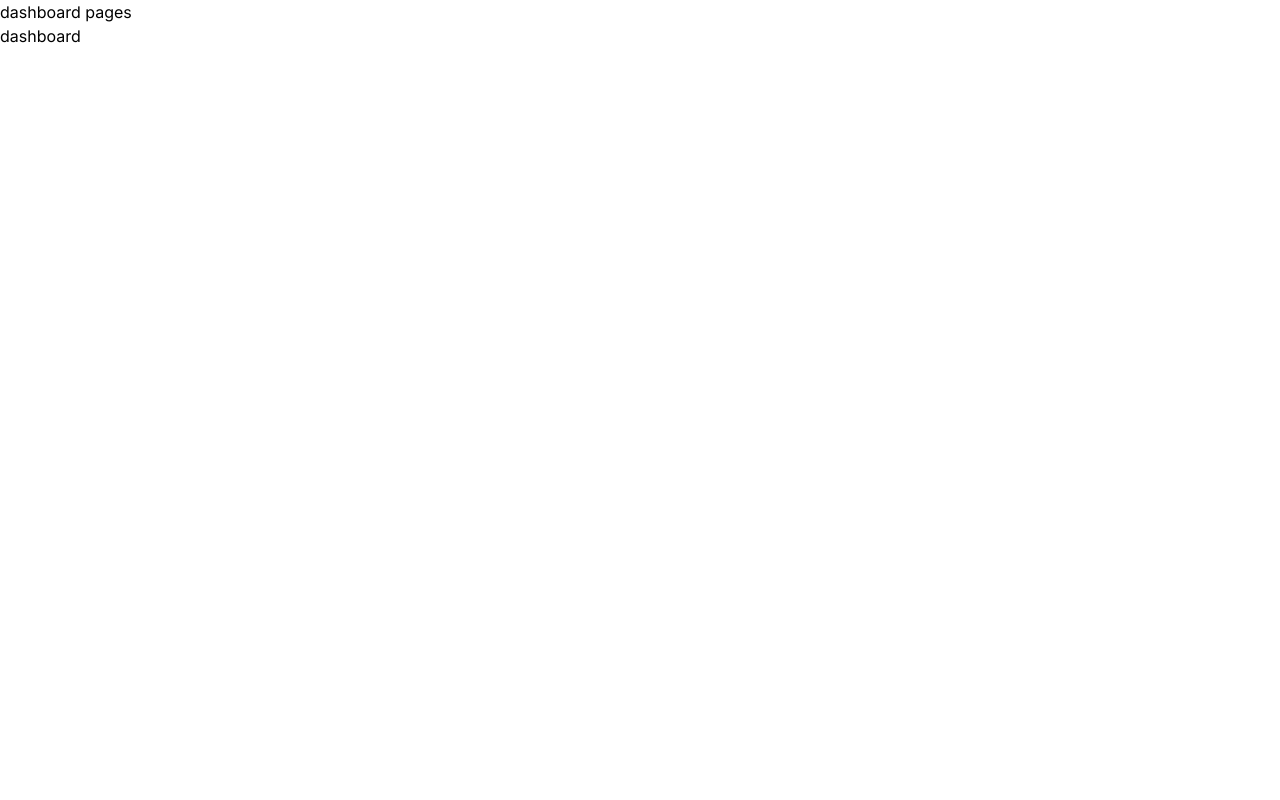
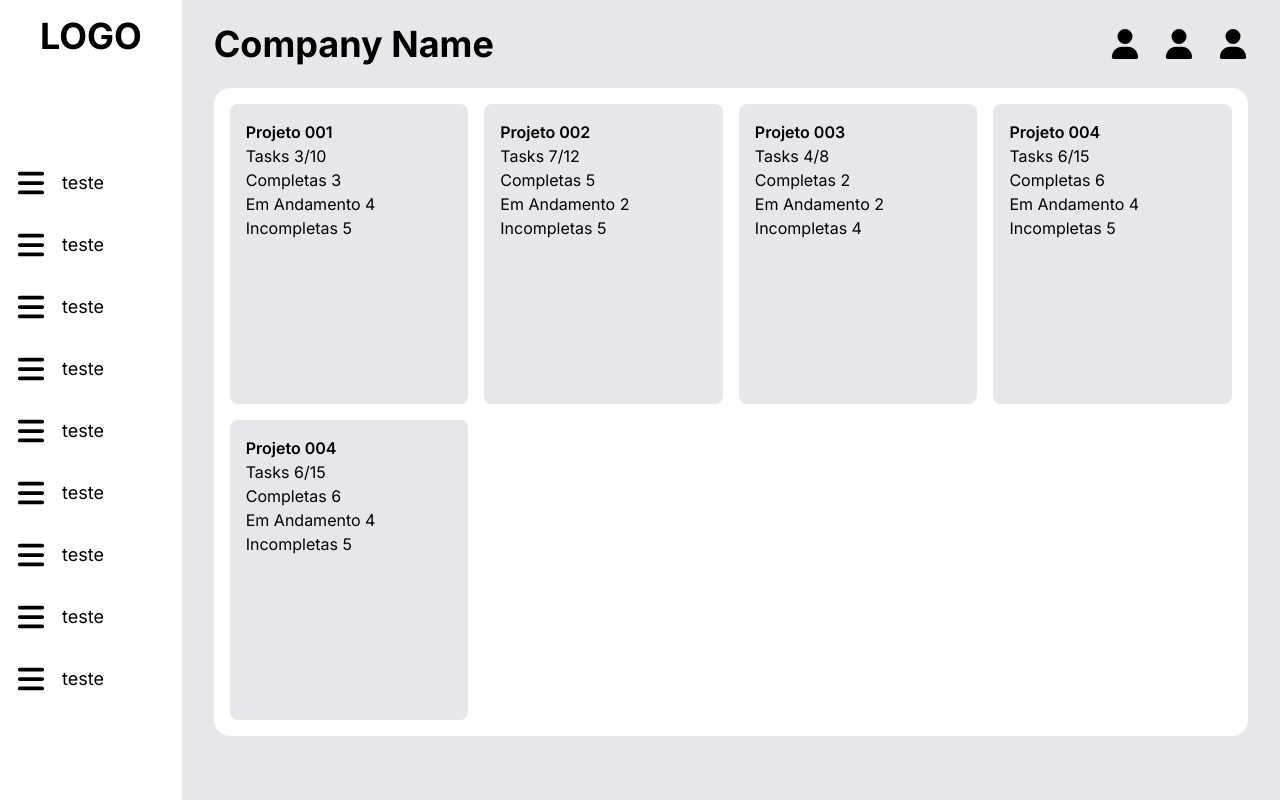
Before and after one commit to carlosna7/organ, a Next.js app: page /dashboard in a window 1280 px wide. Built offline with nearby package versions, Linux system fonts and the light colour scheme.

Commit message:
Att - incluindo token as a cookie, e layout do dashboard

```diff
--- a/package.json
+++ b/package.json
@@ -12,9 +12,11 @@
     "@apollo/client": "^3.11.4",
     "@auth0/nextjs-auth0": "^3.5.0",
     "graphql": "^16.9.0",
+    "jwt-decode": "^4.0.0",
     "next": "14.2.5",
     "react": "^18",
-    "react-dom": "^18"
+    "react-dom": "^18",
+    "react-icons": "^5.3.0"
   },
   "devDependencies": {
     "@types/node": "^20",
--- a/src/app/(dashboard)/dashboard/page.tsx
+++ b/src/app/(dashboard)/dashboard/page.tsx
@@ -1,8 +1,75 @@
+'use client'
+
 import React from 'react'
+import { FaBars, FaUser } from "react-icons/fa6";
 
 const dashboard = () => {
+
   return (
-    <div>dashboard</div>
+    <main className='flex h-screen w-screen bg-gray-200'>
+      <nav className='flex flex-col gap-28 bg-white h-full w-52 p-4'>
+        <button className='text-4xl font-bold'>LOGO</button>
+        <ul className='flex flex-col gap-8'>
+          <li className='flex items-center gap-4 text-3xl'><FaBars /><p className='text-lg'>teste</p></li>
+          <li className='flex items-center gap-4 text-3xl'><FaBars /><p className='text-lg'>teste</p></li>
+          <li className='flex items-center gap-4 text-3xl'><FaBars /><p className='text-lg'>teste</p></li>
+          <li className='flex items-center gap-4 text-3xl'><FaBars /><p className='text-lg'>teste</p></li>
+          <li className='flex items-center gap-4 text-3xl'><FaBars /><p className='text-lg'>teste</p></li>
+          <li className='flex items-center gap-4 text-3xl'><FaBars /><p className='text-lg'>teste</p></li>
+          <li className='flex items-center gap-4 text-3xl'><FaBars /><p className='text-lg'>teste</p></li>
+          <li className='flex items-center gap-4 text-3xl'><FaBars /><p className='text-lg'>teste</p></li>
+          <li className='flex items-center gap-4 text-3xl'><FaBars /><p className='text-lg'>teste</p></li>
+        </ul>
+      </nav>
+
+      <div className='flex flex-col h-full w-full px-8 pb-16'>
+        <header className='flex items-center justify-between h-40'>
+          <h1 className='text-4xl font-bold'>Company Name</h1>
+          <ul className='flex gap-6'>
+            <li className='text-3xl'><FaUser /></li>
+            <li className='text-3xl'><FaUser /></li>
+            <li className='text-3xl'><FaUser /></li>
+          </ul>
+        </header>
+        <section className='bg-white h-full w-full rounded-2xl grid grid-cols-1 sm:grid-cols-2 lg:grid-cols-4 gap-4 p-4'>
+          <div className='flex flex-col bg-gray-200 h-[300px] w-full p-4 rounded-lg'>
+            <p className='font-semibold'>Projeto 001</p>
+            <p>Tasks 3/10</p>
+            <p>Completas 3</p>
+            <p>Em Andamento 4</p>
+            <p>Incompletas 5</p>
+          </div>
+          <div className='flex flex-col bg-gray-200 h-[300px] w-full p-4 rounded-lg'>
+            <p className='font-semibold'>Projeto 002</p>
+            <p>Tasks 7/12</p>
+            <p>Completas 5</p>
+            <p>Em Andamento 2</p>
+            <p>Incompletas 5</p>
+          </div>
+          <div className='flex flex-col bg-gray-200 h-[300px] w-full p-4 rounded-lg'>
+            <p className='font-semibold'>Projeto 003</p>
+            <p>Tasks 4/8</p>
+            <p>Completas 2</p>
+            <p>Em Andamento 2</p>
+            <p>Incompletas 4</p>
+          </div>
+          <div className='flex flex-col bg-gray-200 h-[300px] w-full p-4 rounded-lg'>
+            <p className='font-semibold'>Projeto 004</p>
+            <p>Tasks 6/15</p>
+            <p>Completas 6</p>
+            <p>Em Andamento 4</p>
+            <p>Incompletas 5</p>
+          </div>
+          <div className='flex flex-col bg-gray-200 h-[300px] w-full p-4 rounded-lg'>
+            <p className='font-semibold'>Projeto 004</p>
+            <p>Tasks 6/15</p>
+            <p>Completas 6</p>
+            <p>Em Andamento 4</p>
+            <p>Incompletas 5</p>
+          </div>
+        </section>
+      </div>
+    </main>
   )
 }
 
--- a/src/app/(dashboard)/layout.tsx
+++ b/src/app/(dashboard)/layout.tsx
@@ -1,3 +1,5 @@
+import { AuthProvider } from "@/components/tokenContext"
+
 export default function DashboardLayout({
   children,
 }: {
@@ -5,8 +7,9 @@ export default function DashboardLayout({
 }) {
   return (
     <>
-      <p>dashboard pages</p>
-      {children}
+      <AuthProvider>
+        {children}
+      </AuthProvider>
     </>
   )
 }
--- a/src/app/(pages)/login/page.tsx
+++ b/src/app/(pages)/login/page.tsx
@@ -4,6 +4,7 @@ import Link from 'next/link';
 import React, { useState } from 'react';
 import { gql } from "@apollo/client";
 import { useRouter } from 'next/navigation';
+import { jwtDecode } from "jwt-decode";
 
 const LOGIN = gql`
   mutation Login($email: String!, $password: String!) {
@@ -30,9 +31,6 @@ const login = () => {
       password
     };
 
-    // setEmail('');
-    // setPassword('');
-
     const userLogin = async () => {
       const response = await fetch('http://localhost:4000', {
         method: 'POST',
@@ -42,13 +40,18 @@ const login = () => {
           variables: obj
         })
       });
+
       const data = await response.json();
       if (data.errors) {
         console.log(data.errors[0].message);
       } else {
-        console.log(data.data);
-        localStorage.setItem('organ-token', data.data.login.token);
+        const token = data.data.login.token;
         route.push('/dashboard');
+        const decoded = jwtDecode(token);
+        if(decoded.exp){
+          const expirationDate = new Date(decoded.exp * 1000);
+          document.cookie = `organ-token=${token}; expires=${expirationDate.toUTCString()}; path=/`;
+        }
       }
     };
     userLogin();
--- /dev/null
+++ b/src/components/tokenContext.tsx
@@ -0,0 +1,31 @@
+'use client'
+
+import React, { createContext } from 'react';
+import { jwtDecode } from "jwt-decode";
+
+const AuthContext = createContext(null);
+
+export const AuthProvider = ({ children }: any) => {
+
+  // console.log("AuthProvider")
+
+  function getCookie(name: string): string | undefined {
+    const value = `; ${document.cookie}`;
+    const parts = value.split(`; ${name}=`);
+    if (parts.length === 2) {
+      const cookie = parts.pop()?.split(';').shift();
+      return cookie;
+    }
+  }
+  const token = getCookie('organ-token');
+  // const decoded = jwtDecode(token);
+  // console.log(token)
+
+  return (
+    <AuthContext.Provider value={null}>
+      {children}
+    </AuthContext.Provider>
+  );
+};
+
+export default AuthContext;
```
Also changed, not shown: 1 other file (tests, documents, lock files or other folders).
